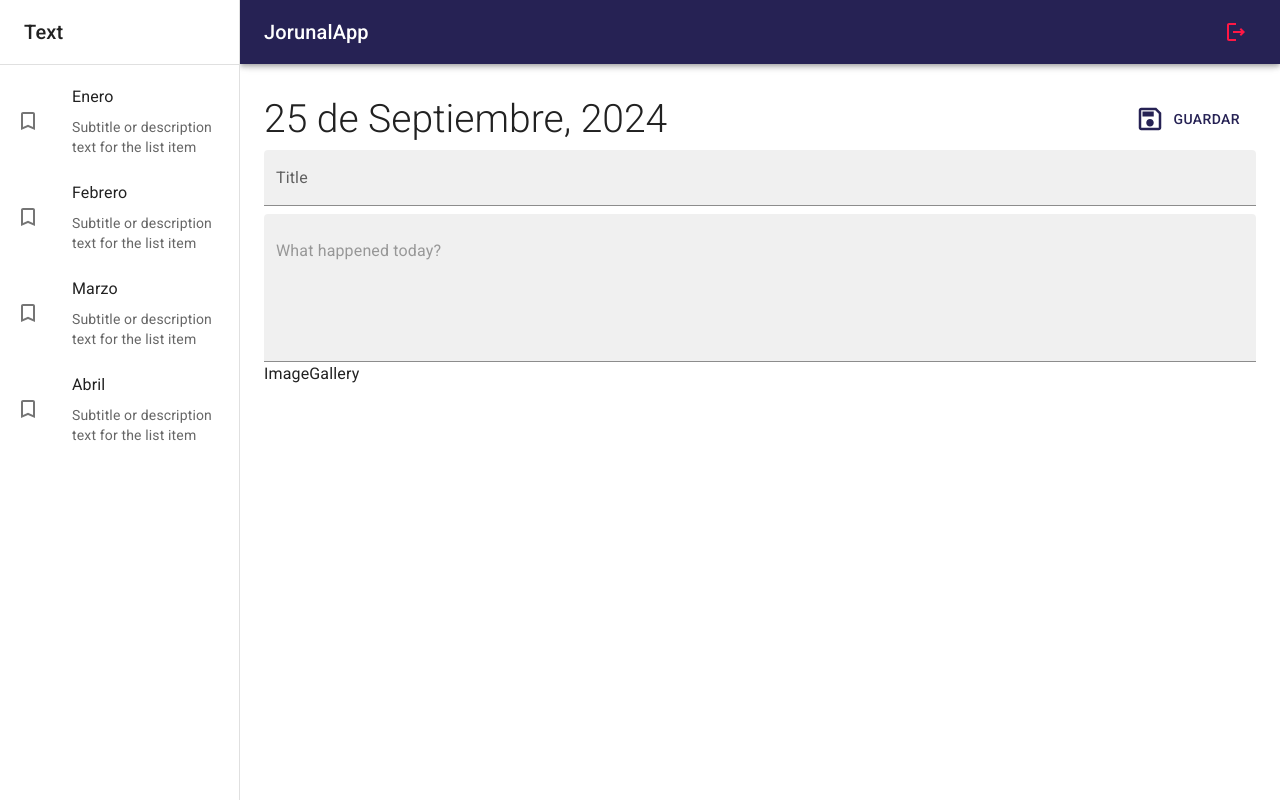
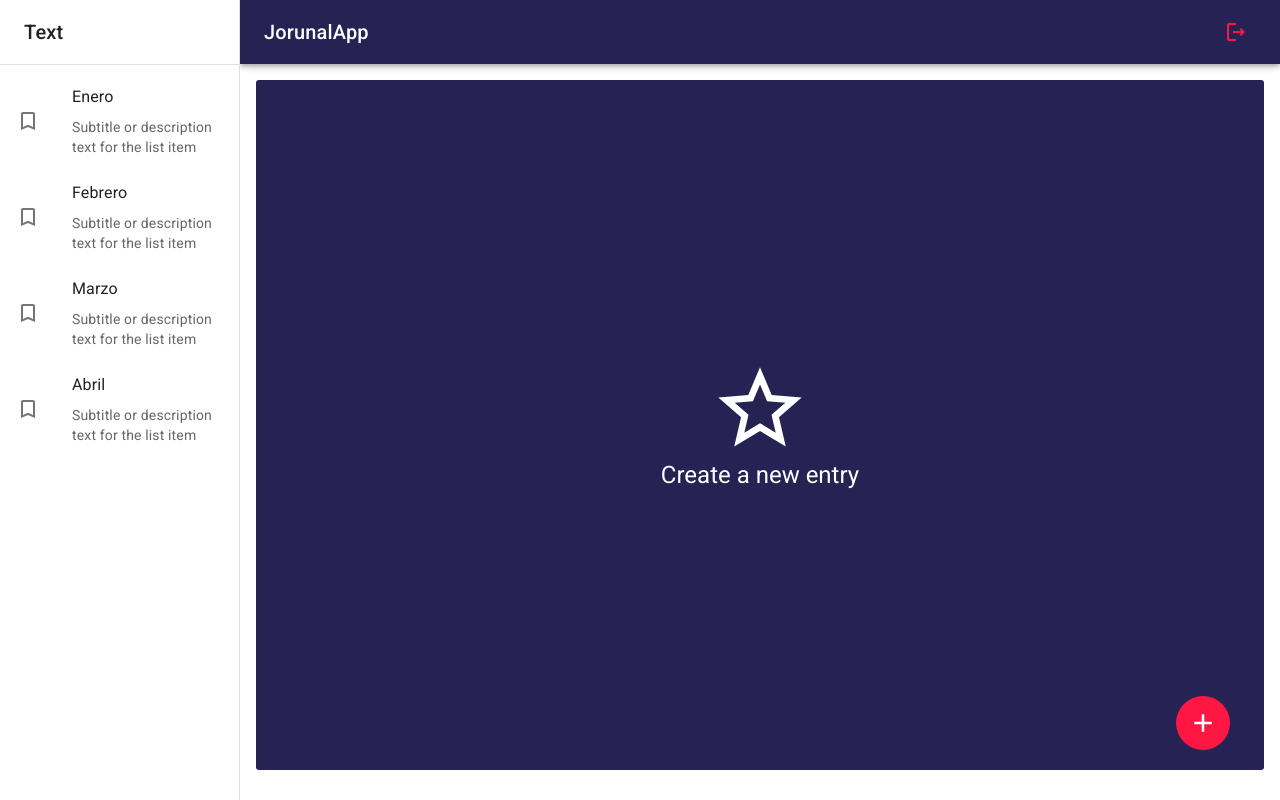
Before and after one commit to RicardoAlustiza/journal-app, a React (Vite) app: page / in a window 1280 px wide. Built offline with nearby package versions, Linux system fonts and the light colour scheme.

Commit message:
Add ImageGallery component

```diff
--- a/src/journal/components/ImageGallery.jsx
+++ b/src/journal/components/ImageGallery.jsx
@@ -1,5 +1,69 @@
+import { ImageList, ImageListItem } from '@mui/material'
+
 export const ImageGallery = () => {
   return (
-    <div>ImageGallery</div>
-  )
+    <ImageList sx={{ width: '100%', height: 500 }} cols={4} rowHeight={200}>
+      {itemData.map((item) => (
+        <ImageListItem key={item.img}>
+          <img
+            srcSet={`${item.img}?w=164&h=164&fit=crop&auto=format&dpr=2 2x`}
+            src={`${item.img}?w=164&h=164&fit=crop&auto=format`}
+            alt={item.title}
+            loading="lazy"
+          />
+        </ImageListItem>
+      ))}
+    </ImageList>
+  );
 }
+
+const itemData = [
+  {
+    img: 'https://images.unsplash.com/photo-1551963831-b3b1ca40c98e',
+    title: 'Breakfast',
+  },
+  {
+    img: 'https://images.unsplash.com/photo-1551782450-a2132b4ba21d',
+    title: 'Burger',
+  },
+  {
+    img: 'https://images.unsplash.com/photo-1522770179533-24471fcdba45',
+    title: 'Camera',
+  },
+  {
+    img: 'https://images.unsplash.com/photo-1444418776041-9c7e33cc5a9c',
+    title: 'Coffee',
+  },
+  {
+    img: 'https://images.unsplash.com/photo-1533827432537-70133748f5c8',
+    title: 'Hats',
+  },
+  {
+    img: 'https://images.unsplash.com/photo-1558642452-9d2a7deb7f62',
+    title: 'Honey',
+  },
+  {
+    img: 'https://images.unsplash.com/photo-1516802273409-68526ee1bdd6',
+    title: 'Basketball',
+  },
+  {
+    img: 'https://images.unsplash.com/photo-1518756131217-31eb79b20e8f',
+    title: 'Fern',
+  },
+  {
+    img: 'https://images.unsplash.com/photo-1597645587822-e99fa5d45d25',
+    title: 'Mushrooms',
+  },
+  {
+    img: 'https://images.unsplash.com/photo-1567306301408-9b74779a11af',
+    title: 'Tomato basil',
+  },
+  {
+    img: 'https://images.unsplash.com/photo-1471357674240-e1a485acb3e1',
+    title: 'Sea star',
+  },
+  {
+    img: 'https://images.unsplash.com/photo-1589118949245-7d38baf380d6',
+    title: 'Bike',
+  },
+];
--- a/src/journal/layout/JournalLayout.jsx
+++ b/src/journal/layout/JournalLayout.jsx
@@ -13,7 +13,7 @@
 
         <Box
          component="main"
-         sx={{ flexGrow: 1, p: 3 }}
+         sx={{ flexGrow: 1, p: 2 }}
         >
             <Toolbar />
 
--- a/src/journal/pages/JournalPage.jsx
+++ b/src/journal/pages/JournalPage.jsx
@@ -1,14 +1,28 @@
+import { IconButton } from "@mui/material"
 import { JournalLayout } from "../layout/JournalLayout"
 import { NoteView, NothingSelectedView } from "../views"
+import { AddOutlined } from "@mui/icons-material"
 
 export const JournalPage = () => {
   return (
     <JournalLayout>
 
-      {/* <NothingSelectedView /> */}
-      <NoteView />
+      <NothingSelectedView />
+      {/* <NoteView /> */}
 
-      {/* NoteView */}
+      <IconButton
+        size="large"
+        sx={{
+          color:"white",
+          bgcolor: 'error.main',
+          ':hover': { bgcolor: 'error.main', opacity: 0.9 },
+          position: 'fixed',
+          right: 50,
+          bottom: 50,
+        }}
+      >
+        <AddOutlined sx={{ fontSize: 30 }} />
+      </IconButton>
     </JournalLayout>
   )
 }
```
